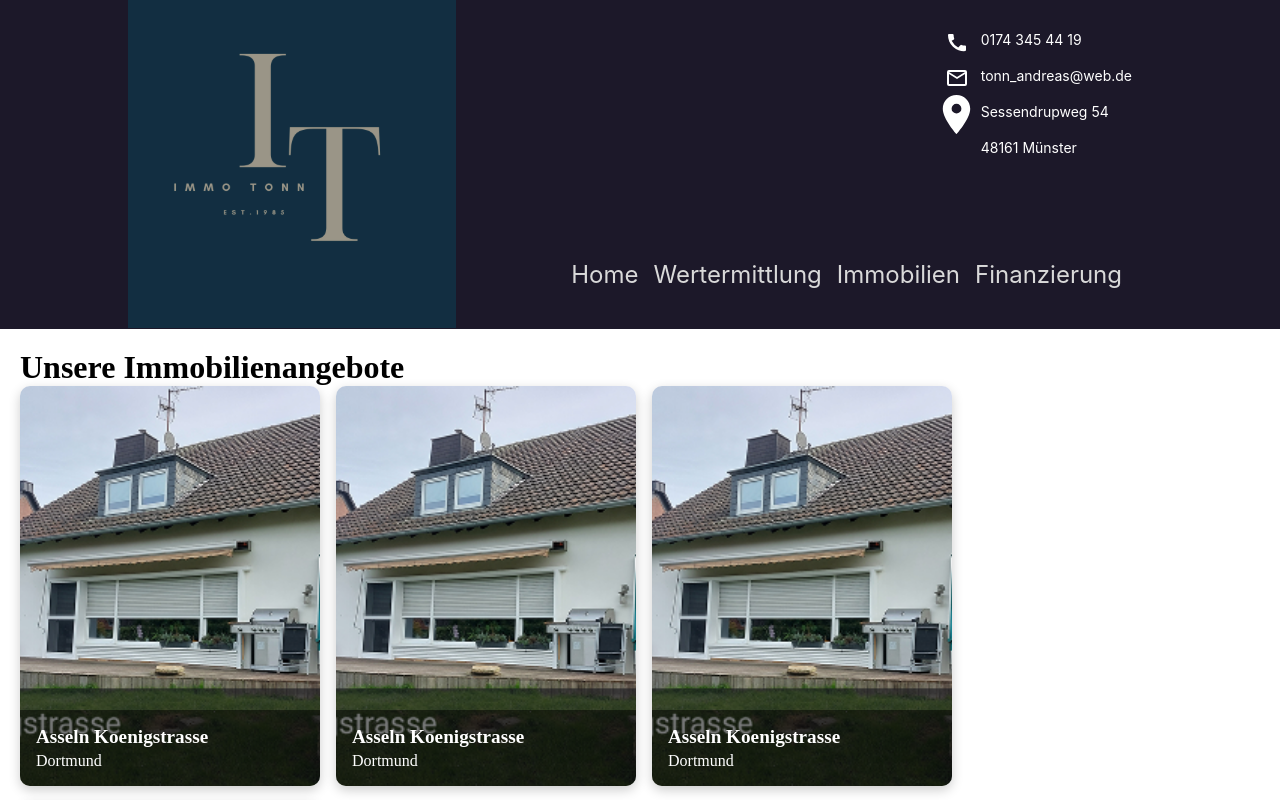
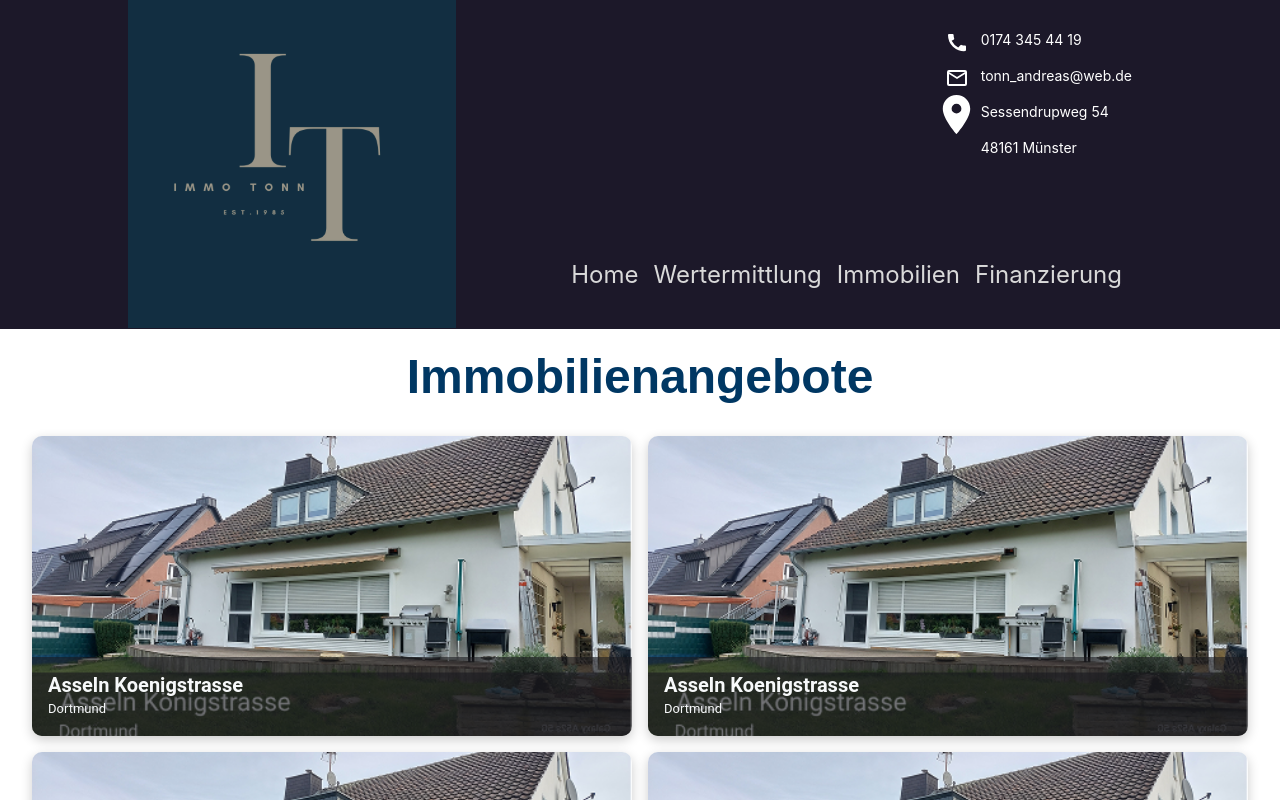
Before and after one commit to Immo-Tonn/immo, a React (Vite) app in the folder FE/: page /immobilien in a window 1280 px wide. Shown: the top 800 px of the page. Built offline with nearby package versions, Linux system fonts and the light colour scheme; a web font is replaced by a local one.

Commit message:
second commit style

```diff
--- a/FE/src/pages/RealEstate.module.css
+++ b/FE/src/pages/RealEstate.module.css
@@ -1,9 +1,23 @@
 .container {
+  height: 100vh;
   padding: 20px;
+  max-width: 100%; /* опционально — чтобы не было слишком растянуто */
+  margin: 0 auto;
+  display: flex;
+  flex-direction: column;
+  align-items: center;
 }
 
 .cardList {
-  display: flex;
+  display: grid;
+  grid-template-columns: repeat(2, 1fr);
   gap: 16px;
-  flex-wrap: wrap;
+  height: 50vh;
 }
+.title {
+  font-family: 'Apple Braille', sans-serif;
+  font-size: 48px;
+  color: #003763;
+  text-align: center;
+  margin-bottom: 32px;
+}
--- a/FE/src/pages/RealEstate.tsx
+++ b/FE/src/pages/RealEstate.tsx
@@ -38,7 +38,7 @@ const propertyList = [
 const RealEstate = () => {
   return (
     <div className={styles.container}>
-      <h1>Unsere Immobilienangebote</h1>
+      <h1 className={styles.title}>Immobilienangebote</h1>
       <div className={styles.cardList}>
         {propertyList.map(property => (
           <ImmoCard
--- a/FE/src/widgets/Immobilien/Immo.module.css
+++ b/FE/src/widgets/Immobilien/Immo.module.css
@@ -1,7 +1,7 @@
 .card {
   position: relative;
-  width: 300px;
-  height: 400px;
+  width: 600px;
+  height: 300px;
   background-size: cover;
   background-position: center;
   border-radius: 10px;
@@ -19,18 +19,42 @@
   bottom: 0;
   width: 100%;
   padding: 16px;
-  background: rgba(0, 0, 0, 0.5); /* затемнение */
+  background: rgba(25, 25, 31, 0.6);
   color: white;
   display: flex;
   flex-direction: column;
   gap: 4px;
+  box-sizing: border-box;
 }
 
 .street {
-  font-size: 1.2rem;
+  font-size: 20px;
   font-weight: bold;
+  font-family: 'Roboto', sans-serif;
+  color: #f7f9fa;
 }
 
 .city {
-  font-size: 1rem;
+  font-size: 13px;
+  font-family: 'Roboto', sans-serif;
+  color: #f7f9fa;
 }
+
+/* ВАЖНО: стили для блока, который появляется при наведении */
+.details {
+  opacity: 0;
+  max-height: 0;
+  overflow: hidden;
+  transition:
+    opacity 0.3s ease,
+    max-height 0.3s ease;
+  font-size: 11 px;
+  font-family: 'Roboto', sans-serif;
+  line-height: 1.4;
+  color: #f7f9fa;
+}
+
+.card:hover .details {
+  opacity: 1;
+  max-height: 100px;
+}
--- a/FE/src/widgets/Immobilien/ImmoCard.tsx
+++ b/FE/src/widgets/Immobilien/ImmoCard.tsx
@@ -13,6 +13,10 @@ const ImmoCard = ({ image, street, city }: ImmoCardProps) => {
       <div className={styles.overlay}>
         <div className={styles.street}>{street}</div>
         <div className={styles.city}>{city}</div>
+        <div className={styles.details}>
+          Wohnfläche: 190 m²&nbsp;|&nbsp;7 Zimmer&nbsp;|&nbsp;Kaufpreis: 479000
+          €
+        </div>
       </div>
     </div>
   );
```
